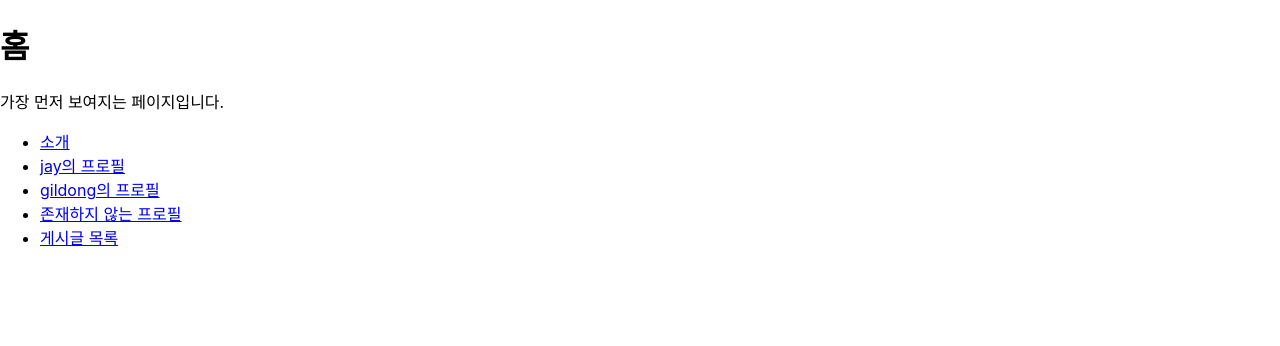
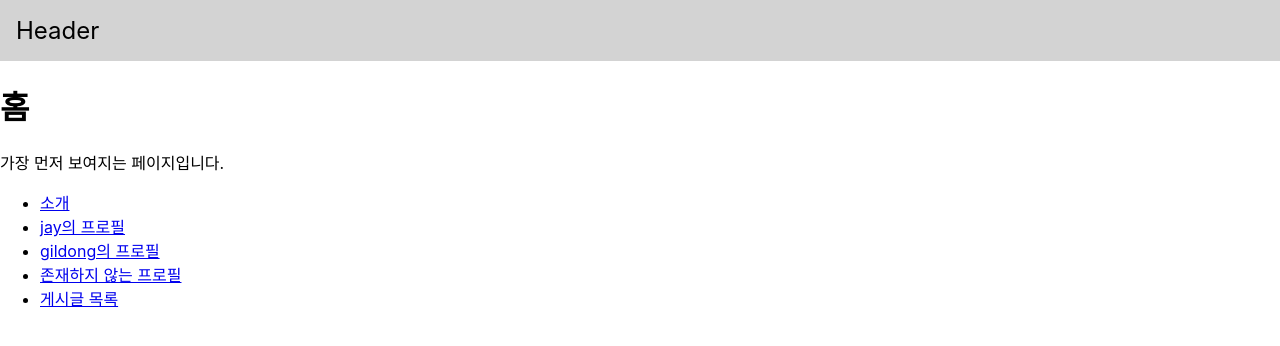
Before and after one commit to dongjay00/react-router-practice, a React (Create React App) app: page / in a window 1280 px wide. Shown: the top 346 px of the page. Built offline with nearby package versions, Linux system fonts and the light colour scheme.

Commit message:
중첩된 라우트와 Outlet을 활용한 공통 레이아웃 컴포넌트(헤더)

```diff
--- a/src/App.js
+++ b/src/App.js
@@ -1,4 +1,5 @@
 import { Route, Routes } from "react-router-dom";
+import Layout from "./Layout";
 import About from "./pages/About";
 import Article from "./pages/Article";
 import Articles from "./pages/Articles";
@@ -8,9 +9,11 @@
 const App = () => {
   return (
     <Routes>
-      <Route path="/" element={<Home />} />
-      <Route path="/about" element={<About />} />
-      <Route path="/profiles/:username" element={<Profile />} />
+      <Route element={<Layout />}>
+        <Route path="/" element={<Home />} />
+        <Route path="/about" element={<About />} />
+        <Route path="/profiles/:username" element={<Profile />} />
+      </Route>
       <Route path="/articles" element={<Articles />}>
         <Route path=":id" element={<Article />} />
       </Route>
--- /dev/null
+++ b/src/Layout.js
@@ -0,0 +1,16 @@
+import { Outlet } from "react-router-dom";
+
+const Layout = () => {
+  return (
+    <div>
+      <header style={{ background: "lightgray", padding: 16, fontSize: 24 }}>
+        Header
+      </header>
+      <main>
+        <Outlet />
+      </main>
+    </div>
+  );
+};
+
+export default Layout;
```
